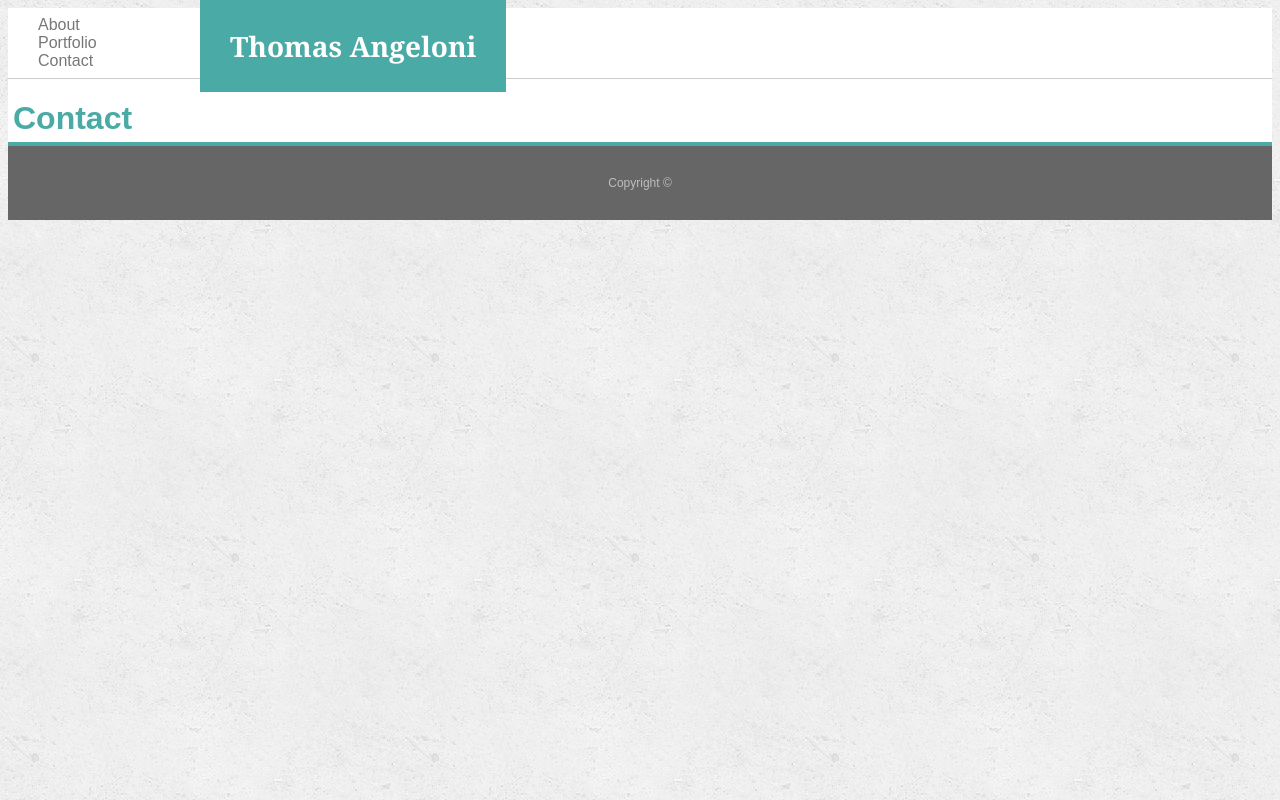
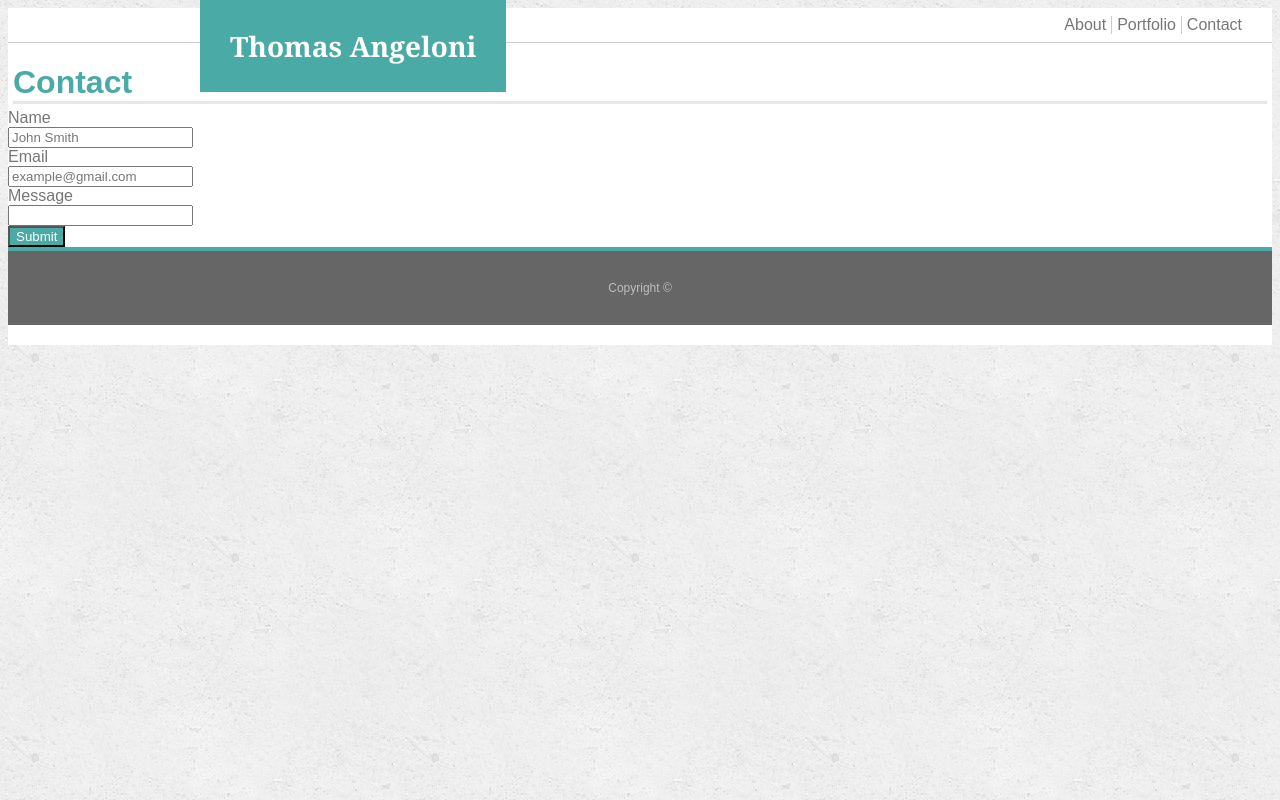
Before and after one commit to TJANGEL/Basic-Portfolio, a plain HTML site: page contact.html in a window 1280 px wide. Drawn offline with Linux system fonts and the light colour scheme.

Commit message:
update to css and html

```diff
--- a/assets/css/style.css
+++ b/assets/css/style.css
@@ -1,3 +1,9 @@
+* {
+    /* margin: 0;
+    padding: 0; */
+}
+
+
 html {
     background-image: url('/assets/images/concrete_seamless.png');
 }
@@ -21,19 +27,22 @@ header {
 }
 
 .nav {
-    /* display: flex;
+    display: flex;
     flex-direction: row;
-    justify-content: flex-end; */
-    display: inline-block;
+    justify-content: flex-end;
+    /* display: inline-block; */
+}
+
+.about,
+.portfolio {
+    border-right: 1px solid #cccccc;
+    margin-right: 5px;
+    padding-right: 5px;
 }
 
 h1.about,
 section.p {
     padding: 35px 10px;
-}
-
-h1.about {
-    border-bottom: 3px solid #e9e6e6;
 }
 
 .profile-pic {
@@ -47,14 +56,27 @@ h1.contact,
 h1.portfolio {
     color: #4aaaa5;
     margin: 5px;
+    border-bottom: 3px solid #e9e6e6;
 }
 
+.submit-button {
+    background: #4aaaa5;
+    color: white;
+}
+
+.name,
+.email,
+.message {
+    color: #777777;
+}
 
 body {
     background: #ffffff;
     border-color: #777777;
     color: #777777;
     font-family: 'Arial', 'Helvetica Neue', Helvetica, sans-serif;
+    overflow: auto;
+    padding-bottom: 20px;
 }
 
 footer {
@@ -67,4 +89,6 @@ footer {
     display: flex;
     justify-content: center;
     align-content: flex-end;
+    position: relative;
+    clear: both;
 }
--- a/contact.html
+++ b/contact.html
@@ -1,6 +1,6 @@
 <!DOCTYPE html>
 
-<html lang="en">
+<html lang="en-us">
 
 <head>
     <meta charset="UTF-8">
@@ -9,14 +9,13 @@
     <link rel="stylesheet" type="text/css" href="assets/css/style.css">
 </head>
 
-<!-- Put a container around header and nav to create a combined container so separate from body background -->
 <div class="container">
     <header>
         <h1>Thomas Angeloni</h1>
     </header>
 
     <!-- Change out to an ul list / in css designate display: inline-block -->
-    <nav>
+    <nav class="nav">
         <section class="about">
             About
         </section>
@@ -33,6 +32,15 @@
     <h1>
         <h1 class="contact">Contact</h1>
     </h1>
+    <form action="/action_page.php" target="_blank">
+        Name<br>
+        <input class="name" type="text" name="name" value="John Smith"><br>
+        Email<br>
+        <input class="email" type="text" name="email" value="example@gmail.com"><br>
+        Message<br>
+        <input class="message" type="text" name="message"><br>
+        <input class="submit-button" type="submit" value="Submit"><br>
+      </form>
 </body>
 
 <footer>
```
Also changed, not shown: index.html (+1 -2 lines), portfolio.html (+2 -7 lines).
